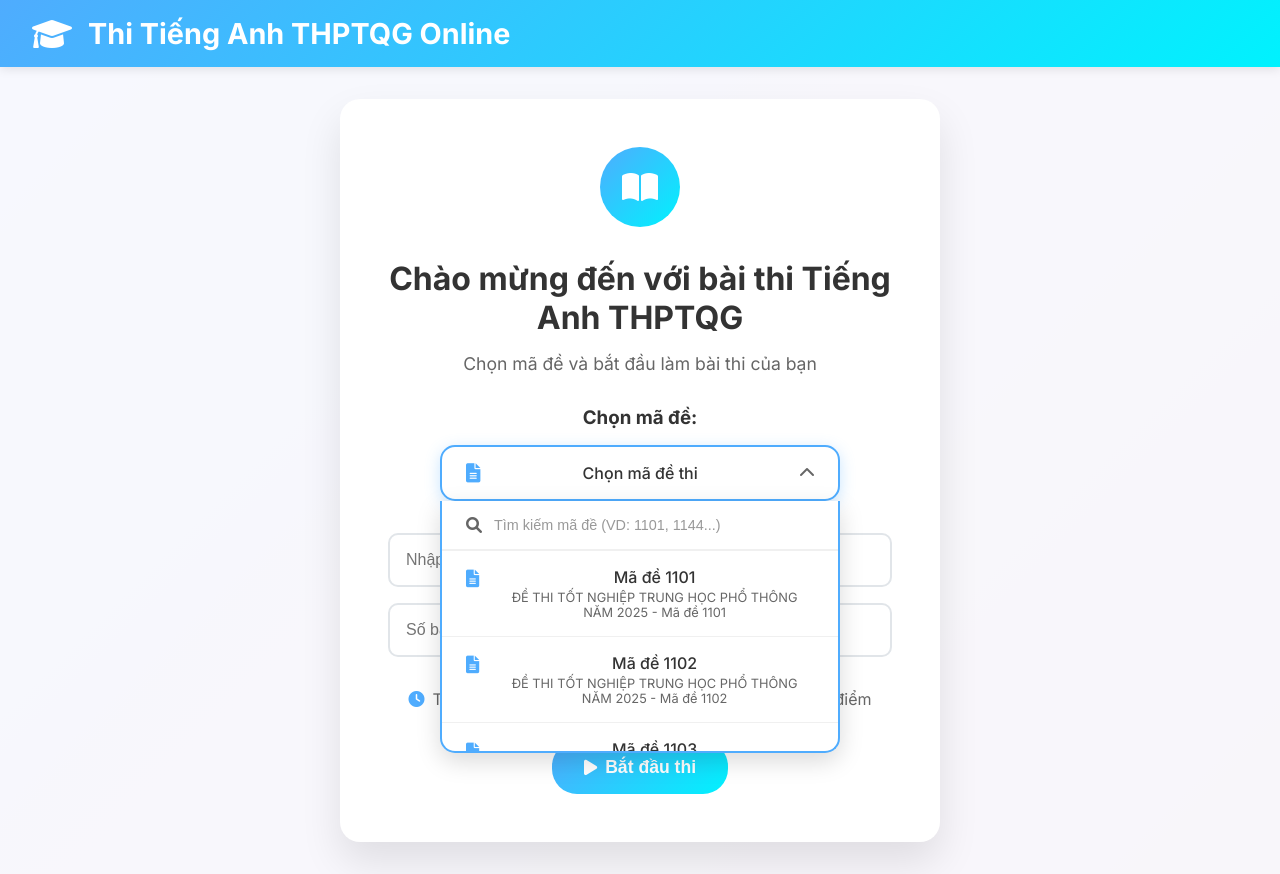
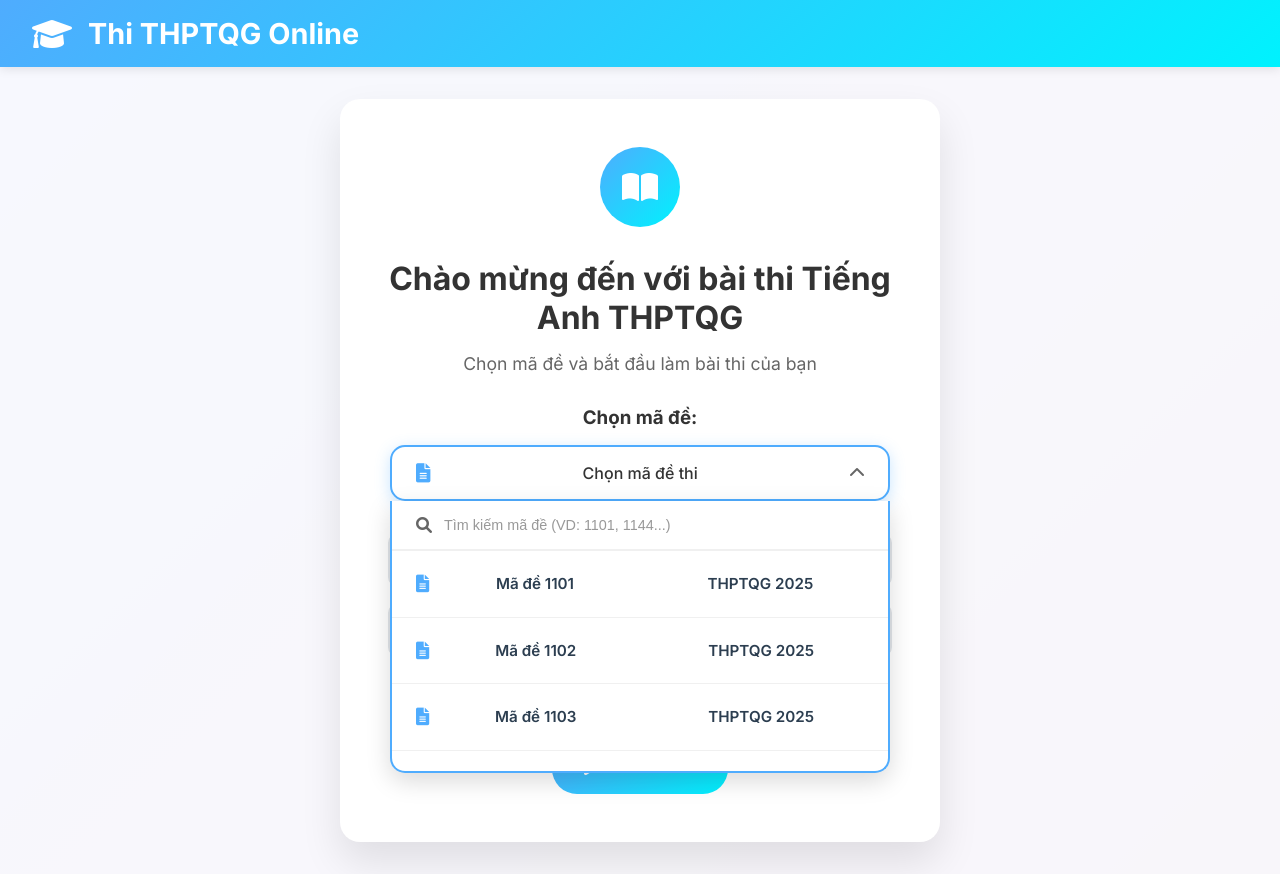
Before and after one commit to trwngvannam/thptqg-2025, a plain HTML site: page index.html in a window 1280 px wide. Both pictures are taken after a click on the element "Chọn mã đề thi". Drawn offline with Linux system fonts and the light colour scheme.

Commit message:
New update

```diff
--- a/index.html
+++ b/index.html
@@ -14,7 +14,7 @@
         <header class="header">
             <div class="logo">
                 <i class="fas fa-graduation-cap"></i>
-                <h1>Thi Tiếng Anh THPTQG Online</h1>
+                <h1>Thi THPTQG Online</h1>
             </div>
         </header>
 
--- a/script.js
+++ b/script.js
@@ -915,16 +915,16 @@ function generateDropdownItems() {
 
         dropdownItem.innerHTML = `
             <i class="fas fa-file-alt"></i>
-            <div>
-                <span>Mã đề ${code}</span>
-                <small>${examInfo.title || 'ĐỀ THI TỐT NGHIỆP TRUNG HỌC PHỔ THÔNG NĂM 2025'}</small>
+            <div class="dropdown-item-content">
+                <div class="dropdown-item-code">Mã đề ${code}</div>
+                <div class="dropdown-item-title">THPTQG 2025</div>
             </div>
         `;
 
         // Add click event listener
         dropdownItem.addEventListener('click', function() {
             const examCode = this.dataset.code;
-            const examTitle = this.querySelector('span').textContent;
+            const examTitle = this.querySelector('.dropdown-item-code').textContent;
 
             // Update selected exam display
             document.getElementById('selected-exam').textContent = examTitle;
--- a/styles.css
+++ b/styles.css
@@ -128,8 +128,9 @@ body {
 .exam-dropdown {
     position: relative;
     width: 100%;
-    max-width: 400px;
+    max-width: 500px;
     margin: 0 auto 2rem auto;
+    min-width: 400px;
 }
 
 .dropdown-header {
@@ -192,7 +193,7 @@ body {
 }
 
 .dropdown-list.open {
-    max-height: 300px;
+    max-height: 280px;
     overflow-y: auto;
     border-color: #4facfe;
 }
@@ -228,8 +229,10 @@ body {
 }
 
 .dropdown-items {
-    max-height: 200px; /* Chiều cao cho danh sách các item */
-    overflow-y: auto; /* Thanh cuộn cho danh sách */
+    max-height: 220px;
+    overflow-y: auto;
+    overflow-x: hidden;
+    width: 100%;
 }
 
 /* Style cho thanh cuộn */
@@ -252,13 +255,16 @@ body {
 }
 
 .dropdown-item {
-    padding: 1rem 1.5rem;
+    padding: 0.8rem 1.5rem;
     cursor: pointer;
     display: flex;
-    align-items: flex-start;
+    align-items: center;
     gap: 1rem;
     transition: background-color 0.2s ease, color 0.2s ease;
     border-bottom: 1px solid #f0f0f0;
+    min-height: 3rem;
+    width: 100%;
+    box-sizing: border-box;
 }
 
 .dropdown-item:last-child {
@@ -273,31 +279,42 @@ body {
 .dropdown-item i {
     color: #4facfe;
     font-size: 1.1rem;
-    margin-top: 0.2rem;
+    flex-shrink: 0;
 }
 
 .dropdown-item:hover i {
     color: white;
 }
 
-.dropdown-item > div {
+.dropdown-item-content {
     flex: 1;
-}
-
-.dropdown-item span {
-    font-weight: 500;
-    display: block;
-}
-
-.dropdown-item small {
-    color: #666;
-    font-size: 0.8rem;
-    display: block;
-    margin-top: 0.2rem;
-}
-
-.dropdown-item:hover small {
-    color: rgba(255, 255, 255, 0.8);
+    display: grid;
+    grid-template-columns: auto auto;
+    gap: 2rem;
+    align-items: center;
+    min-height: 2.5rem;
+}
+
+.dropdown-item-code {
+    font-weight: 600;
+    font-size: 0.95rem;
+    color: #2c3e50;
+    white-space: nowrap;
+}
+
+.dropdown-item-title {
+    font-weight: 600;
+    font-size: 0.95rem;
+    color: #2c3e50;
+    white-space: nowrap;
+}
+
+.dropdown-item:hover .dropdown-item-code {
+    color: white;
+}
+
+.dropdown-item:hover .dropdown-item-title {
+    color: white;
 }
 
 .student-info {
```
Also changed, not shown: data/math/0101.json (added, +69 -0 lines).
